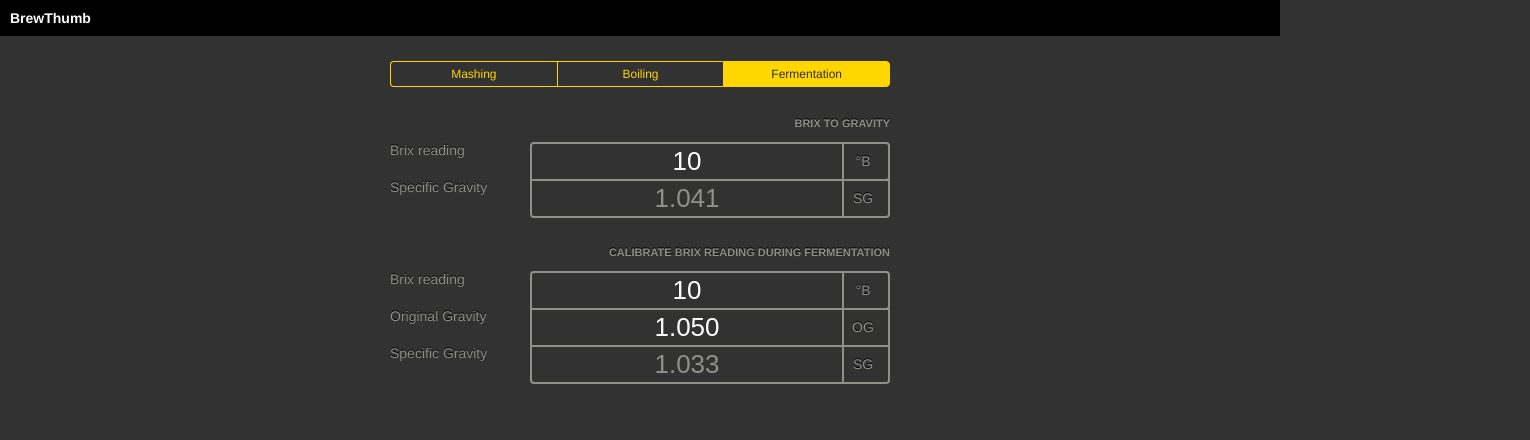
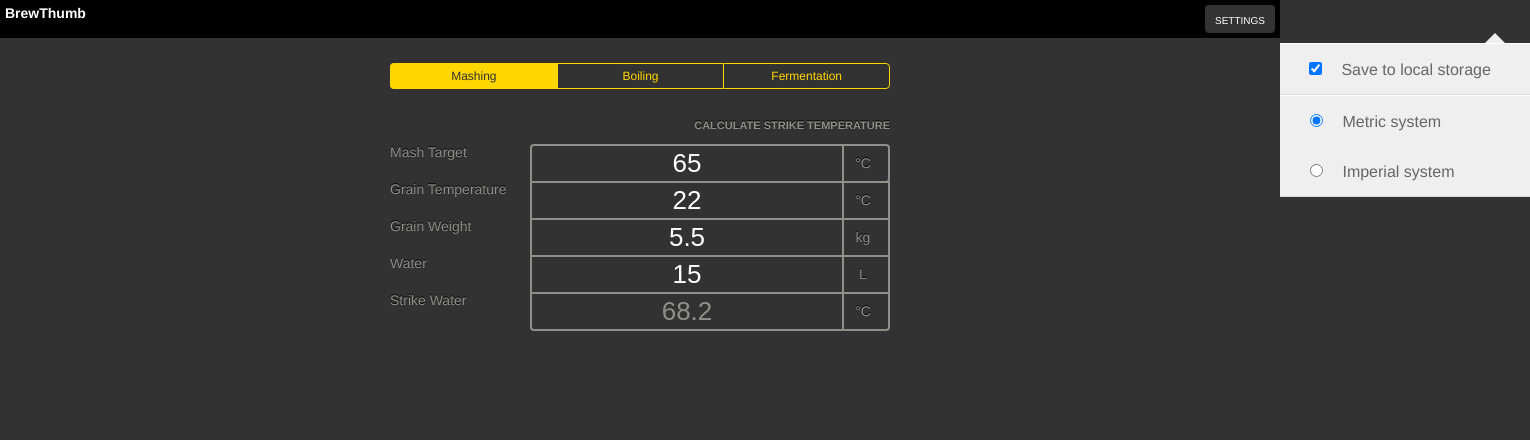
Before and after one commit to jeppeburchardt/brewthumb, a plain HTML site: page src/index.html in a window 1280 px wide. Shown: the whole page, 1530 px wide, since content can reach past the window. Drawn offline with Linux system fonts and the light colour scheme.

Commit message:
add number system support - still work in progress

```diff
--- a/src/index.html
+++ b/src/index.html
@@ -14,6 +14,27 @@
 
 		<div id="top">
 			BrewThumb
+			<div id="settings">
+				<a href="#">Settings</a>
+				<ul>
+					<li>
+						<label>
+							<input type="checkbox" data-bind="checked: $root.settings.saveLocal" />
+							Save to local storage
+						</label>
+					</li>
+					<li>
+						<label>
+							<input type="radio" name="units" value="metric" data-bind="checked: $root.settings.units" />
+							Metric system
+						</label>
+						<label>
+							<input type="radio" name="units" value="imperials" data-bind="checked: $root.settings.units" />
+							Imperial system
+						</label>
+					</li>
+				</ul>
+			</div>
 		</div>
 
 		<div id="pane">
@@ -27,12 +48,12 @@
 				<fieldset>
 					<legend>Calculate strike temperature</legend>
 					<div class="item">
-						<label>Target Mashing Temperature
+						<label>Mash Target
 						<div class="input-wrap">
 							<input type="text" data-bind="value: $root.mashingView.cst_target, valueUpdate:'afterkeydown'" />
 						</div>
 						</label>
-						<span class="unit">&deg;C</span>
+						<span class="unit" data-bind="html: $root.settings.temperatureUnit"></span>
 					</div>
 					<div class="item">
 						<label>Grain Temperature
@@ -40,7 +61,7 @@
 							<input type="text" data-bind="value: $root.mashingView.cst_grainTemp, valueUpdate:'afterkeydown'" />
 						</div>
 						</label>
-						<span class="unit">&deg;C</span>
+						<span class="unit" data-bind="html: $root.settings.temperatureUnit"></span>
 					</div>
 					<div class="item">
 						<label>Grain Weight
@@ -48,7 +69,7 @@
 							<input type="text" data-bind="value: $root.mashingView.cst_grainAmount, valueUpdate:'afterkeydown'" />
 						</div>
 						</label>
-						<span class="unit">Kg</span>
+						<span class="unit" data-bind="html: $root.settings.largeWeightUnit"></span>
 					</div>
 					<div class="item">
 						<label>Water
@@ -56,15 +77,15 @@
 							<input type="text" data-bind="value: $root.mashingView.cst_waterAmount, valueUpdate:'afterkeydown'" />
 						</div>
 						</label>
-						<span class="unit">L</span>
+						<span class="unit" data-bind="html: $root.settings.fluidUnit"></span>
 					</div>
 					<div class="item">
-						<label>Strike Water Temperature
+						<label>Strike Water
 						<div class="input-wrap">
 							<input type="text" data-bind="value: $root.mashingView.cst_strikeTemp" disabled="disabled" />
 						</div>
 						</label>
-						<span class="unit">&deg;C</span>
+						<span class="unit" data-bind="html: $root.settings.temperatureUnit"></span>
 					</div>
 				</fieldset>
 			</div>
--- a/src/scripts/brewthumb.js
+++ b/src/scripts/brewthumb.js
@@ -47,22 +47,90 @@ var BrewMath = {
 		return g;
 	}
 
+};
+
+(function (global, $) {
+	$('#settings').on('click', function (e) {
+		//e.preventDefault();
+		e.stopPropagation();
+		$('#settings ul').addClass('open');
+	});
+	$(document).on('click', function(e) {
+		$('#settings ul').removeClass('open');
+	});
+})(window, jQuery);
+
+var Settings = function () {
+	var self = this;
+
+	function selectedSystem(metric, imperial) {
+		return self.units()=='metric'?metric:imperial;
+	}
+
+	self.units = ko.observable('metric');
+	self.saveLocal = ko.observable(true);
+
+	self.smallWeightUnit = ko.computed(function() {
+		return self.units()=='metric'?'g':'oz';
+	});
+	self.fluidUnit = ko.computed(function () {
+		return self.units()=='metric'?'L':'gal';
+	});
+	self.largeWeightUnit = ko.computed(function () {
+		return self.units()=='metric'?'kg':'lb';
+	});
+	self.temperatureUnit = ko.computed(function () {
+		return self.units()=='metric'?'&deg;C':'&deg;F';
+	});
+
+	//converts a value of the selected system to liters
+	self.inputToLiters = function (value) {
+		return selectedSystem(value, value*3.7854118);
+	};
+	//converts a value of the selected system to gallons
+	self.inputToGallons = function (value) {
+		return selectedSystem(value/3.7854118, value);
+	};
+	//converts a value of the selected system to kg
+	self.inputToKg = function (value) {
+		return selectedSystem(value, value*0.45359237);
+	};
+	//converts a value of the selected system to lb
+	self.inputToLb = function (value) {
+		return selectedSystem(value/0.45359237, value);
+	}
+	//converts a value of the selected system to celsius
+	self.inputToCelsius = function (value) {
+		return selectedSystem(value, (5.0/9.0) * (value - 32));
+	}
+	//converts a value of the selected system to fahrenheit
+	self.inputToFahrenheit = function (value) {
+		return selectedSystem((value + 32) / (5.0/9.0), value);
+	}
+	//converts a celsius value to the selected system
+	self.outputFromCelsius = function (value) {
+		return selectedSystem(value, (value + 32) / (5.0/9.0));
+	}
+	//converts a fahrenheit value to the selected system
+	self.outputFromFahrenheit = function (value) {
+		return selectedSystem((5.0/9.0) * (value - 32), value);
+	}
 }
+var settings = new Settings();
 
 var MashingView = function () {
 	var self = this;
 
-	self.cst_target = ko.observable(65);
-	self.cst_grainTemp = ko.observable(22);
-	self.cst_waterAmount = ko.observable(15);
-	self.cst_grainAmount = ko.observable(5.5);
-
-	self.cst_strikeTemp = ko.computed(function () {
-		var target = parseFloat(self.cst_target()) || 0,
-			grainTemp = parseFloat(self.cst_grainTemp()) || 0,
-			waterAmount = parseFloat(self.cst_waterAmount()) || 0,
-			grainAmount = parseFloat(self.cst_grainAmount()) || 0;
-		var strike = BrewMath.strikeTemperature(grainTemp, grainAmount, waterAmount, target);
+	self.cst_target = 		ko.observable(65);
+	self.cst_grainTemp = 	ko.observable(22);
+	self.cst_waterAmount = 	ko.observable(15);
+	self.cst_grainAmount = 	ko.observable(5.5);
+	self.cst_strikeTemp = 	ko.computed(function () {
+		var target = 		settings.inputToCelsius(parseFloat(self.cst_target()) || 0),
+			grainTemp = 	settings.inputToCelsius(parseFloat(self.cst_grainTemp()) || 0),
+			waterAmount = 	settings.inputToLiters(parseFloat(self.cst_waterAmount()) || 0),
+			grainAmount = 	settings.inputToKg(parseFloat(self.cst_grainAmount()) || 0);
+		var strike = 		settings.outputFromCelsius(BrewMath.strikeTemperature(grainTemp, grainAmount, waterAmount, target));
 		return Math.round(strike * 10) / 10;
 	}, self);
 }
@@ -88,8 +156,9 @@ var ViewModel = function() {
 
 	self.mashingView = new MashingView();
 	self.fermentationView = new FermentationView();
+	self.settings = settings;
 
-	self.selectedTab = ko.observable('Fermentation');
+	self.selectedTab = ko.observable('Mashing');
 	self.selectTab = function(tab) { self.selectedTab(tab); };
 
 };
--- a/src/styles/screen.css
+++ b/src/styles/screen.css
@@ -9,23 +9,83 @@ body {
 }
 #top {
 	background-color: black;
-	padding: 10px;
+	padding: 5px;
 	color: white;
 	text-shadow: none;
 	font-weight: bold;
+}
+#top:after {
+	display: block;
+	content: "";
+	clear: both;
 }
 #pane {
 	margin: auto;
 	padding: 25px;
 	max-width: 500px;
 }
+
+#settings {
+	font-weight: normal;
+	font-size: 16px;
+	color: #666;
+	float: right;
+	background-color: #333;
+	padding: 5px 10px;
+	border-radius: 4px;
+}
+#settings a:link,
+#settings a:visited {
+	color: #fff;
+	font-size: 10px;
+	text-transform: uppercase;
+	text-decoration: none;
+}
+#settings ul {
+	position: absolute;
+	width: 250px;
+	top: 43px;
+	right: -250px;
+	list-style: none;
+	padding: 0;
+	margin: 0;
+	background-color: #EFEFEF;
+	z-index: 1234;
+	transition: right 400ms;
+}
+#settings ul:before {
+	display: block;
+	content: "";
+	position: absolute;
+	top: -20px;
+	right: 25px;
+	border: 10px solid;
+	border-color: rgba(0,0,0,0) rgba(0,0,0,0) #EFEFEF rgba(0,0,0,0);
+}
+#settings ul.open {
+	right: 5px;
+}
+#settings li {
+	border-top: 1px solid #FFF;
+	border-bottom: 1px solid #DDD;
+}
+#settings label {
+	display: block;
+	padding: 15px 25px
+}
+#settings input {
+	margin-right: 15px;
+}
+
+
 nav {
 	display: table;
 	width: 100%;
 	font-size: 12px;
 	text-shadow: none;
 }
-nav a:link {
+nav a:link,
+nav a:visited {
 	display: table-cell;
 	width: 25%;
 	text-align: center;
```
